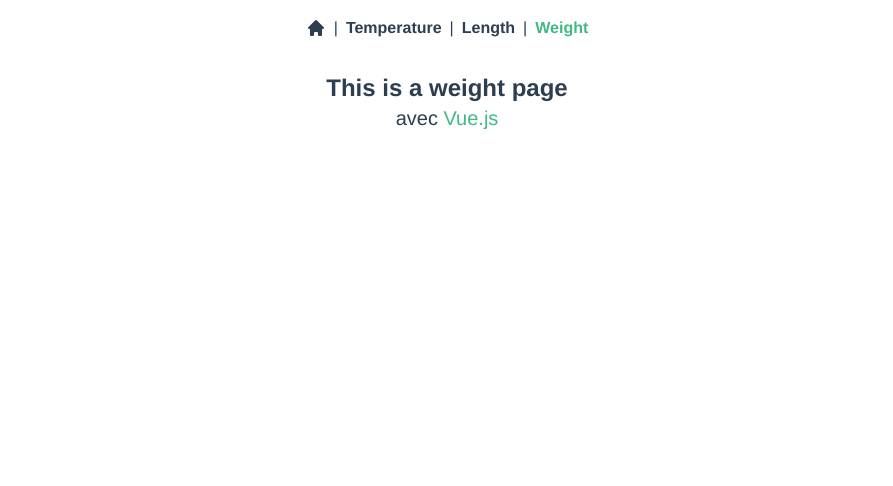
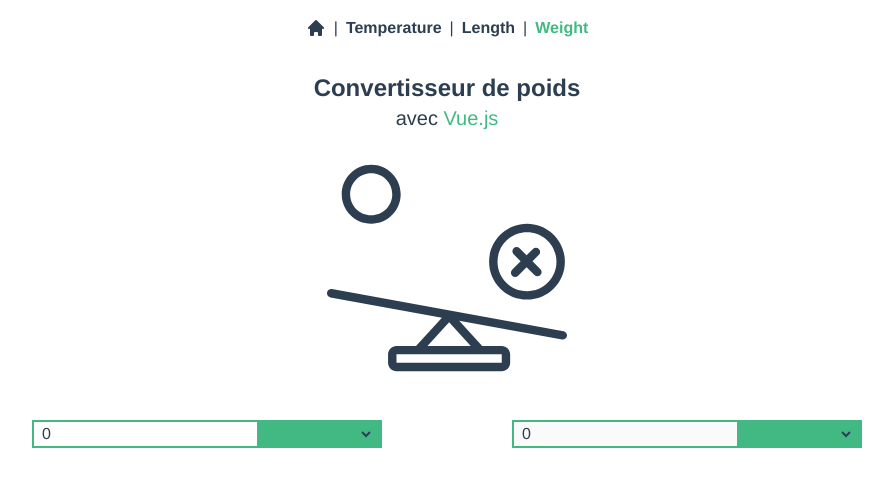
Before and after one commit to mdutry/convertissor-calculator, a Vue app: page /weight in a window 1280 px wide. Shown: the top 486 px of the page, without its empty margins (193-1086 px from the left). Built offline with nearby package versions, Linux system fonts and the light colour scheme.

Commit message:
initialize weight page (without function) + parseFloat(Number.toFixed) add

```diff
--- a/src/views/Temperature.vue
+++ b/src/views/Temperature.vue
@@ -18,7 +18,7 @@
       </div>
 
       <div class="flex">
-          <input type="number" :value="valueConverted.toFixed(2)" disabled class="border-2 border-primary px-2" />
+          <input type="number" :value="parseFloat(valueConverted.toFixed(6))" disabled class="border-2 border-primary px-2" />
           <span class="bg-primary inline-flex px-2">
             <select class="bg-primary" v-model="unityResultSelected" @change="convertedTemperature">
                 <option v-for="unity in unityResultFilter" :value="unity" :key="unity">
--- a/src/views/Weight.vue
+++ b/src/views/Weight.vue
@@ -1,6 +1,95 @@
 <template>
   <div class="mt-4">
-    <h2 class="text-2xl font-bold text-center">This is a weight page</h2>
+    <h2 class="text-2xl font-bold text-center">Convertisseur de poids</h2>
     <p class="text-center text-xl">avec <span class="text-primary">Vue.js</span></p>
+
+    <div class="py-4 w-1/2 flex justify-center mx-auto"><WeightIcon /></div>
+
+    <div class="py-4 flex justify-around items-center">
+      <div class="flex">
+          <input type="number" v-model="valueInput" @change="convertedTemperature" class="border-2 border-primary px-2" />
+          <span class="bg-primary inline-flex px-2">
+            <select class="bg-primary" v-model="unitySelected" @change="convertedTemperature">
+                <option class="h-full" v-for="unity in unityArray" :value="unity" :key="unity">
+                    {{ unity }}
+                </option>
+            </select>
+          </span>
+      </div>
+
+      <div class="flex">
+          <input type="number" :value="parseFloat(valueConverted.toFixed(6))" disabled class="border-2 border-primary px-2" />
+          <span class="bg-primary inline-flex px-2">
+            <select class="bg-primary" v-model="unityResultSelected" @change="convertedTemperature">
+                <option v-for="unity in unityResultFilter" :value="unity" :key="unity">
+                    {{ unity }}
+                </option>
+            </select>
+          </span>
+      </div>
+    </div>
   </div>
 </template>
+
+<script>
+  // import InputAndUnity from "../components/InputAndUnity.vue"
+  import WeightIcon from "../components/svg/WeightIcon.vue"
+  export default {
+    name: 'Weight',
+    components: {
+        WeightIcon
+    },
+    data() {
+        return {
+            unityArray: ["Tonne", "Kilogramme", "Gramme", "Milligramme", "Stone", "Livre", "Once"],
+            valueInput: 0,
+            valueConverted: 0,
+            unitySelected: "",
+            unityResultSelected: ""
+        }
+    },
+    computed: {
+      unityResultFilter() {
+        return this.unityArray.filter(unity => unity != this.unitySelected)
+      }
+    },
+    methods: {
+      convertedTemperature() {
+        if (this.valueInput && this.unitySelected && this.unityResultSelected) {
+          switch (this.unitySelected) {
+            case "Celsius":
+              if (this.unityResultSelected === "Fahrenheit") {
+                this.valueConverted = (this.valueInput * 9/5) + 32
+              } else if (this.unityResultSelected === "Kelvin") {
+                this.valueConverted = this.valueInput + 273.15
+              }
+              break;
+
+            case "Fahrenheit":
+              if (this.unityResultSelected === "Celsius") {
+                this.valueConverted = (this.valueInput - 32) * 5/9
+              } else if (this.unityResultSelected === "Kelvin") {
+                this.valueConverted = (this.valueInput - 32) * 5/9 + 273.15
+              }
+              break;
+
+            case "Kelvin":
+              if (this.unityResultSelected === "Fahrenheit") {
+                this.valueConverted = (this.valueInput - 273.15) * 9/5 + 32
+              } else if (this.unityResultSelected === "Celsius") {
+                this.valueConverted = this.valueInput - 273.15
+              }
+              break;
+
+            default:
+              this.valueConverted = 0
+              break;
+          }
+        }
+      }
+    }
+    // components: {
+    //   InputAndUnity
+    // }
+  }
+</script>
```
